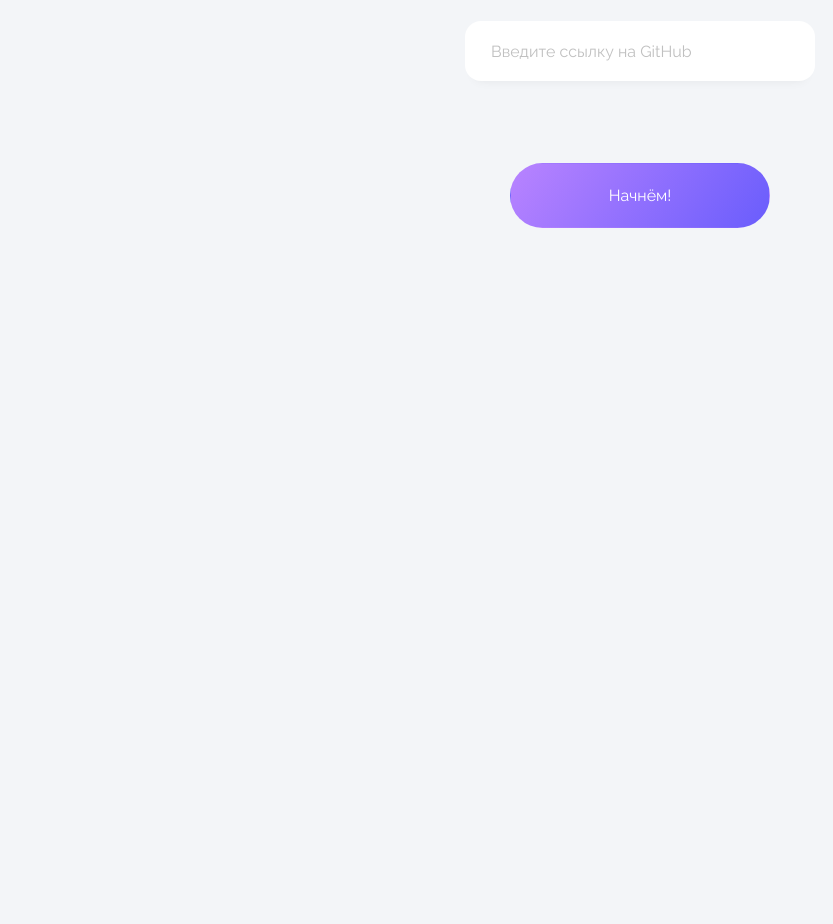
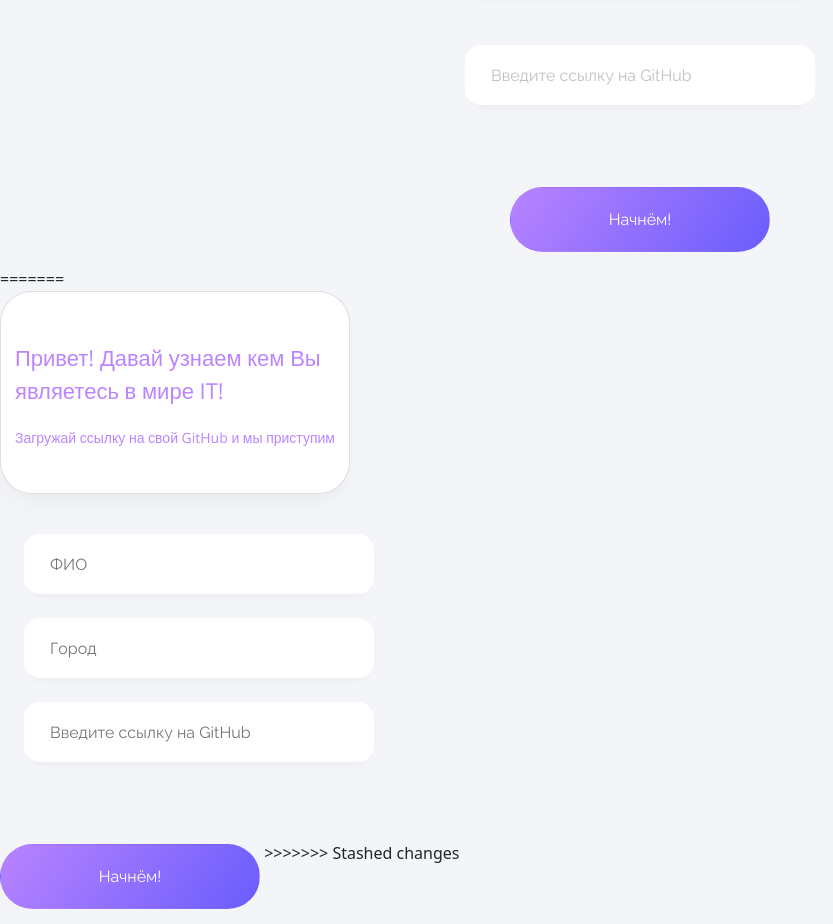
Before and after one commit to i-pro-dev/client-frontend, a website: page www/pages/start-second/start-second.html in a window 1280 px wide. Shown: the part 530-1454 px from the top of the page, without its empty margins (0-833 px from the left). Before the commit the page ends 800 px from the top, so only its background shows below. Drawn offline with nearby package versions, Linux system fonts and the light colour scheme.

Commit message:
fixing bugs2

```diff
--- a/www/pages/start-second/start-second.html
+++ b/www/pages/start-second/start-second.html
@@ -14,6 +14,7 @@
 
 <body style="background: #F3F5F8;">
     <div class="container">
+<<<<<<< Updated upstream
         <div class="card">
             <p class="main-text">
                 Привет! Давай узнаем кем Вы являетесь в мире IT!
@@ -28,6 +29,20 @@
         <button class="btn"
             onclick="document.location.href = '../swipe-cards-demo/card-swipe-demo-1.html'">Начнём!</button>
     </div>
+=======
+    <div class="card">
+        <p class="main-text">
+            Привет! Давай узнаем кем Вы являетесь в мире IT!
+        </p>
+        <p class="side-text">
+            Загружай ссылку на свой GitHub и мы приступим
+        </p>
+    </div>
+        <input class="inp" placeholder="ФИО" type="text">
+        <input class="inp" placeholder="Город" type="text">
+        <input class="inp" placeholder="Введите ссылку на GitHub" type="text">
+        <button class="btn" onclick="document.location.href = '../swipe-cards/card-1.html'">Начнём!</button>
+>>>>>>> Stashed changes
     </div>
 </body>
 
```
Also changed, not shown: www/pages/map/map.html (+2 -2 lines).
